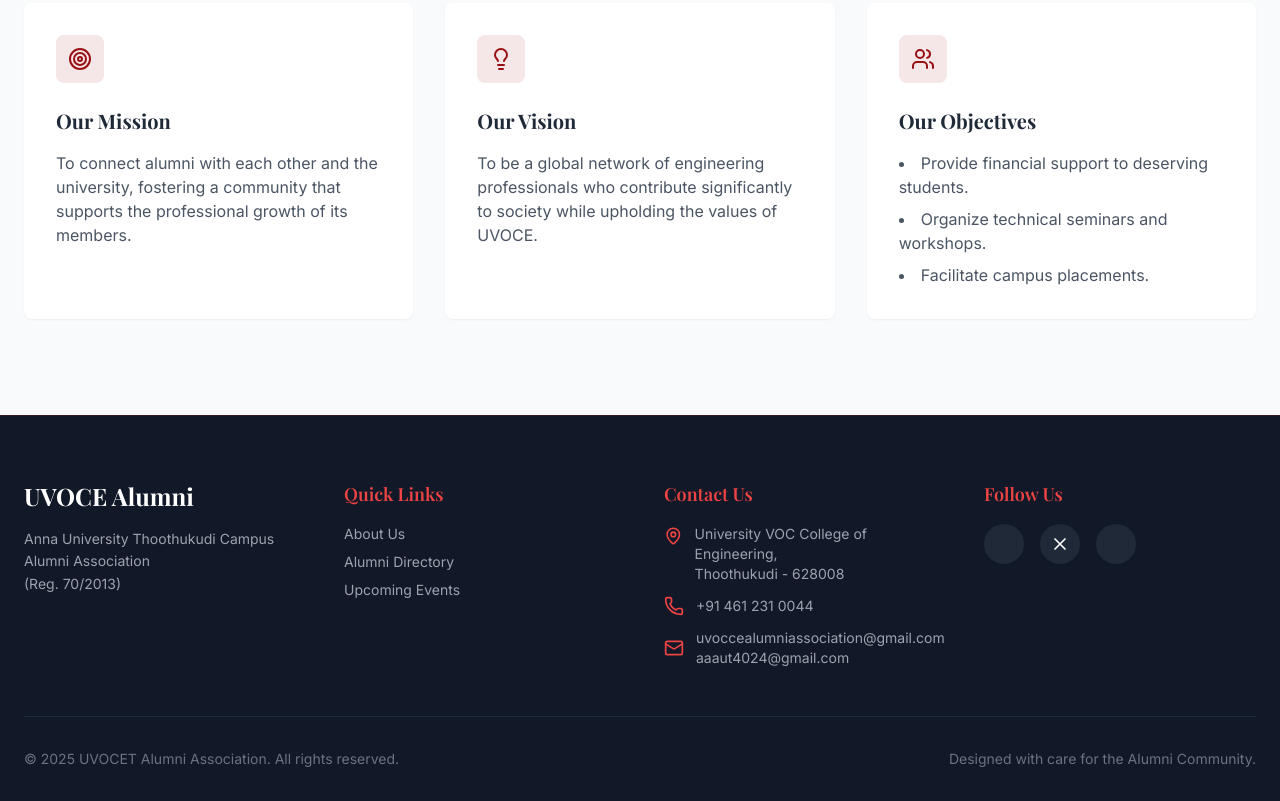
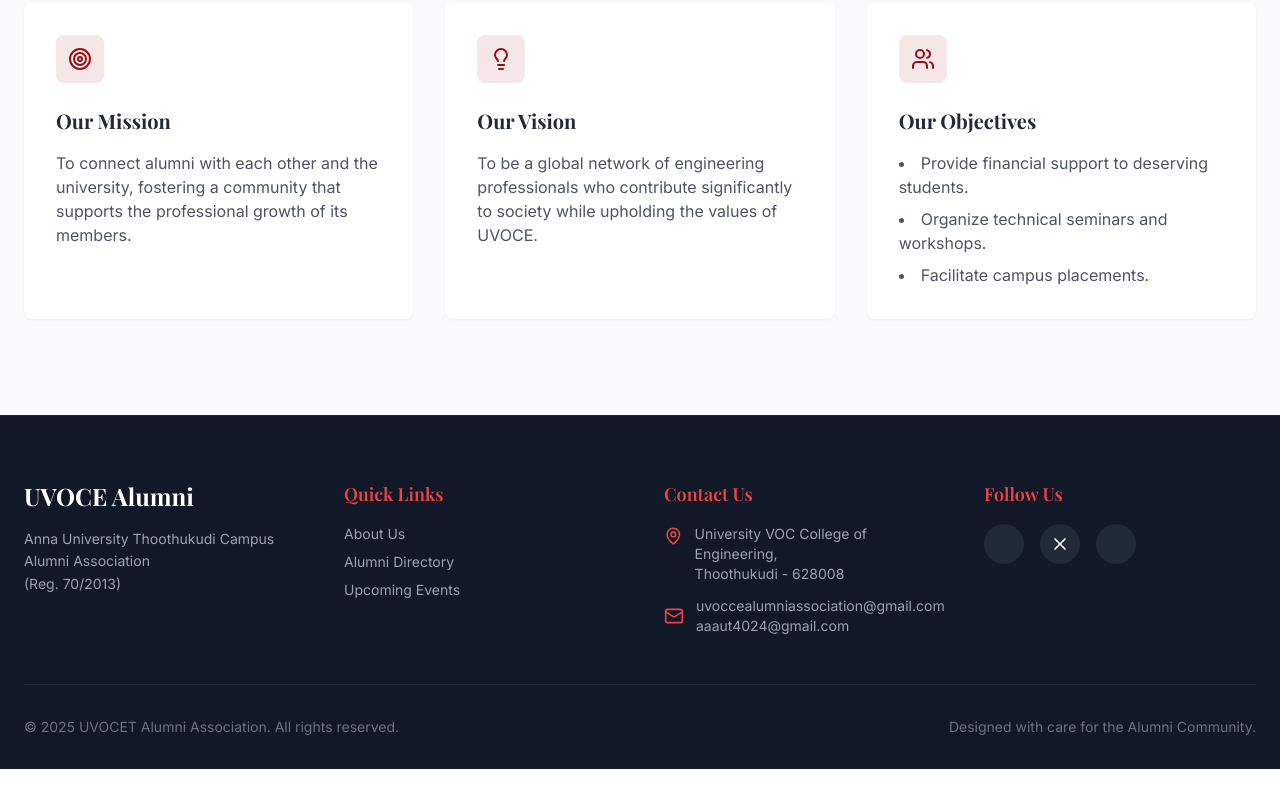
Before and after one commit to isheikrahumathulla/aaaut.org, a plain HTML site: page about.html in a window 1280 px wide. Shown: the part 966-1767 px from the top of the page. After the commit the page ends 1735 px from the top, so only its background shows below. Drawn offline with nearby package versions, Linux system fonts and the light colour scheme; some icons are missing; a web font is replaced by a local one.

Commit message:
Update about.html
Hiding Number

```diff
--- a/about.html
+++ b/about.html
@@ -165,10 +165,10 @@
                             <i data-lucide="map-pin" class="text-red-500 w-5 h-5 mt-0.5"></i>
                             <span>University VOC College of Engineering,<br/>Thoothukudi - 628008</span>
                         </li>
-                        <li class="flex items-center gap-3">
+                        <!-- <li class="flex items-center gap-3">
                             <i data-lucide="phone" class="text-red-500 w-5 h-5 flex-shrink-0"></i>
                             <a href="tel:+914612310044" class="hover:underline">+91 461 231 0044</a>
-                        </li>
+                        </li> -->
                         <li class="flex items-center gap-3">
                             <i data-lucide="mail" class="text-red-500 w-5 h-5 flex-shrink-0"></i>
                             <div class="flex flex-col">
```
